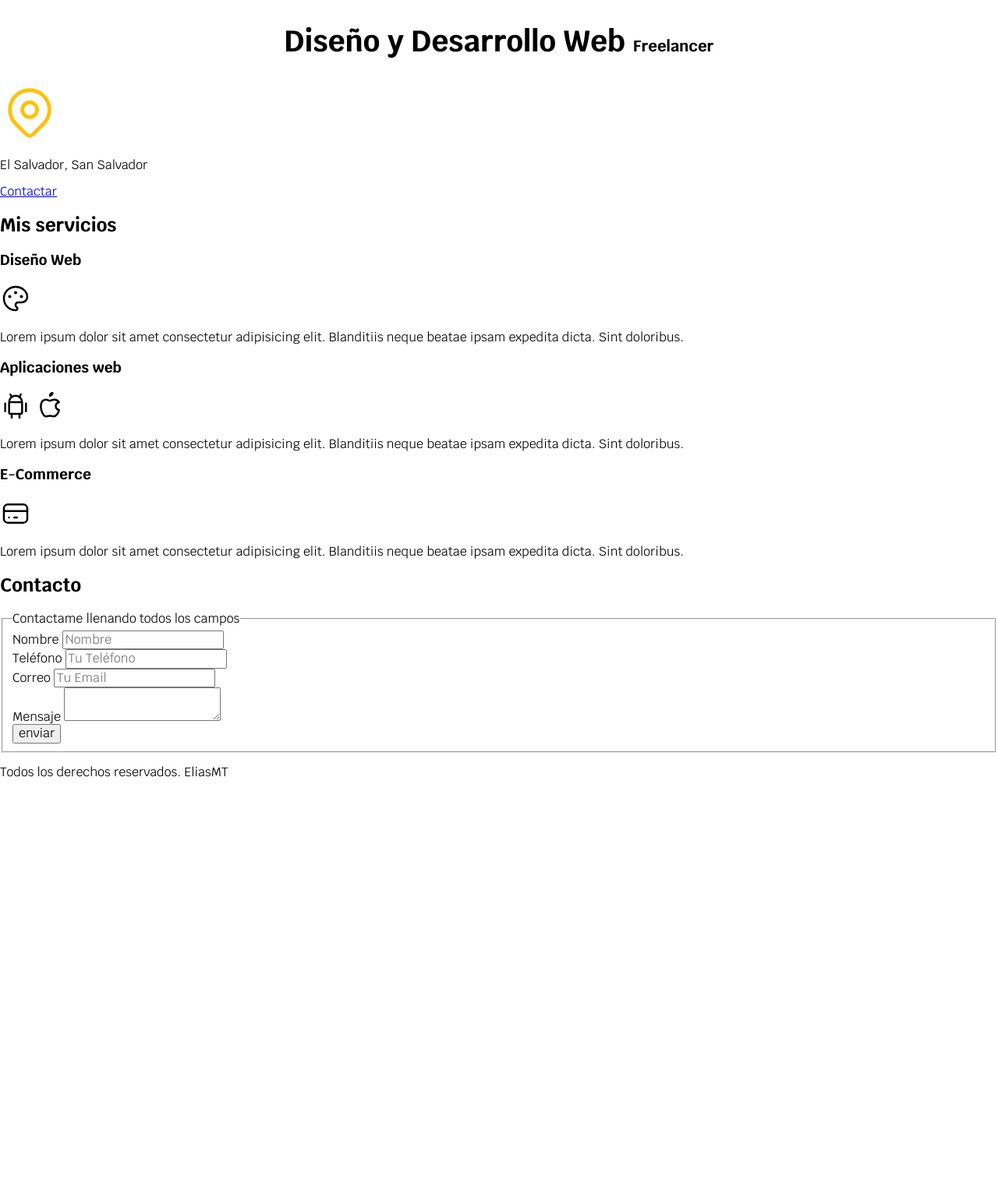
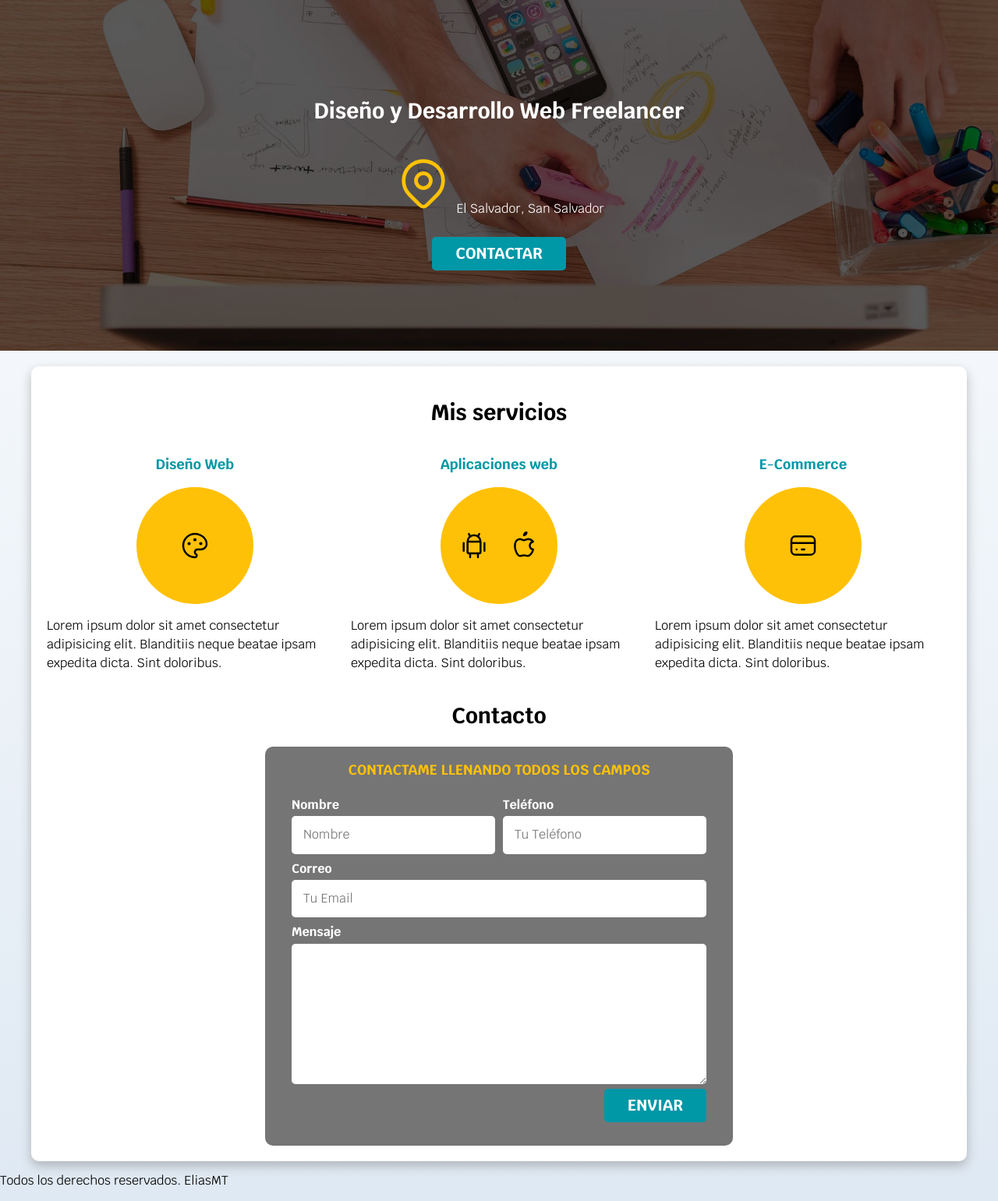
Before and after one commit to MatMT/DevWeb, a PHP site: page / in a window 1280 px wide. Shown: the part 138-1679 px from the top of the page at 78% size. Before the commit the page ends 1135 px from the top, so only its background shows below. Run offline with PHP 8.4, Linux system fonts and the light colour scheme.

Commit message:
Fin del primer Proyecto

```diff
--- a/Css/Style.css
+++ b/Css/Style.css
@@ -4,35 +4,107 @@
   --primario: #ffc107;
   --secundario: #0097a7;
   --gris: #757575;
-
   --font-principal: 3.8rem;
 }
 
+/* Globales */
 html {
-  font-size: 62.5%;
+  font-size: 62.5%; /* 1rem = 10px */
+  box-sizing: border-box; /* Hack para box-model */
+  scroll-snap-type: y mandatory;
 }
 
+/* Scroll Snap */
+.servicios,
+.nav-bg,
+.forms {
+  scroll-snap-align: center;
+  scroll-snap-stop: always;
+}
+
+*,
+*:before,
+*:after {
+  box-sizing: inherit;
+}
 body {
   font-family: "Krub", sans-serif;
   font-size: 16px;
-}
-
-/* 1rem = 10px */
-
-.titulo {
-  text-align: center;
-  font-size: var(--font-principal);
-}
-
-.titulo span {
-  font-size: 2rem;
+  background-image: linear-gradient(to top, #dfe9f3 0%, var(--blanco) 100%);
 }
 
 .contenedor {
   max-width: 120rem;
   margin: 0 auto;
 }
+.boton {
+  background-color: var(--secundario);
+  color: var(--blanco);
+  padding: 1rem 3rem;
+  margin-top: 1rem;
+  font-size: 2rem;
+  text-decoration: none;
+  text-transform: uppercase;
+  font-weight: bold;
+  border-radius: 0.5rem;
+  width: 90%;
+  text-align: center;
+  border: none;
+}
+@media (min-width: 768px) {
+  .boton {
+    width: auto;
+  }
+}
+.boton:hover {
+  cursor: pointer;
+}
 
+.sombra {
+  box-shadow: 0px 6px 14px 0px rgba(125, 125, 125, 0.49);
+  background-color: var(--blanco);
+  padding: 2rem;
+  border-radius: 1rem;
+}
+
+/* Tipografia */
+h1 {
+  font-size: 3.8rem;
+}
+h2 {
+  font-size: 2.8rem;
+}
+h3 {
+  font-size: 1.8rem;
+}
+h1,
+h2,
+h3 {
+  text-align: center;
+}
+
+/* Titulos */
+.titulo span {
+  font-size: 2rem;
+}
+
+/* Utilidades */
+.w-100 {
+  width: 100%;
+}
+@media (min-width: 768px) {
+  .w-100 {
+    width: auto;
+  }
+}
+.flex {
+  display: flex;
+}
+.alinear-derecha {
+  justify-content: flex-end;
+}
+
+/* Navegación principal */
 .nav-bg {
   background-color: var(--secundario);
 }
@@ -62,3 +134,137 @@ body {
   background-color: var(--primario);
   color: var(--oscuro);
 }
+
+/* Hero */
+.hero {
+  background-image: url(../Assets/Img/hero.jpg);
+  background-repeat: no-repeat;
+  background-size: cover;
+  height: 450px;
+  position: relative;
+  margin-bottom: 2rem;
+}
+
+.contenido-hero {
+  position: absolute;
+  /* background-color: rgb(0, 0, 0, 0.6); Anterior */
+  background-color: rgb(0 0 0 / 65%);
+  width: 100%;
+  height: 100%;
+  display: flex;
+  flex-direction: column;
+  align-items: center;
+  justify-content: center;
+}
+
+.contenido-hero h2,
+.contenido-hero p {
+  color: var(--blanco);
+}
+
+/* Servicios */
+
+@media (min-width: 768px) {
+  .servicios {
+    display: grid;
+    grid-template-columns: repeat(3, 1fr);
+    /* Equivalen a lo mismo
+    grid-template-columns: 33.3% 33.3% 33.3%;
+    grid-template-columns: 1fr 1fr 1fr;
+    */
+    column-gap: 1rem;
+  }
+}
+
+.servicio {
+  display: flex;
+  flex-direction: column;
+  align-items: center;
+}
+
+.servicio h3 {
+  text-align: center;
+  color: var(--secundario);
+  font-weight: bold;
+}
+
+.servicio p {
+  line-height: 1.5;
+}
+
+.servicio .icons {
+  height: 15rem;
+  width: 15rem;
+  background-color: var(--primario);
+  border-radius: 50%;
+  display: flex;
+  align-items: center;
+  justify-content: space-evenly;
+}
+
+/* Contactos */
+.forms {
+  background-color: var(--gris);
+  width: min(60rem, 100%); /* Utiliza el valor más pequeño*/
+  margin: 0 auto;
+  padding: 2rem;
+  border-radius: 1rem;
+}
+
+.forms fieldset {
+  border: none;
+}
+
+.forms legend {
+  text-align: center;
+  font-size: 1.8rem;
+  text-transform: uppercase;
+  font-weight: 700;
+  margin-bottom: 2rem;
+  color: var(--primario);
+}
+
+@media (min-width: 768px) {
+  .contenedor-campos {
+    display: grid;
+    grid-template-columns: repeat(2, 1fr);
+    grid-template-rows: auto auto 20rem;
+    column-gap: 1rem;
+  }
+
+  .campo:nth-child(3),
+  .campo:nth-child(4) {
+    grid-column: 1/3;
+  }
+}
+
+.campo {
+  margin-bottom: 1rem;
+}
+
+.campo label {
+  color: var(--blanco);
+  font-weight: bold;
+  margin-bottom: 0.5rem;
+  display: block;
+}
+
+.input-text {
+  width: 100%;
+  border: none;
+  padding: 1.5rem;
+  border-radius: 0.5rem;
+}
+
+.campo textarea {
+  height: 18rem;
+}
+
+.enviar .boton {
+  width: 100%;
+}
+
+/* Footer */
+
+footer {
+}
--- a/index.html
+++ b/index.html
@@ -25,10 +25,11 @@
             <a href="#">Contactos</a>
         </nav>
     </div>
-    <!-- <img src="Assets/Img/hero.jpg"> -->
 
-    <section>
-        <h2 class="titulo">Diseño y Desarrollo Web <span>Freelancer</span></h2>
+    <section class="hero">
+        <div class="contenido-hero">
+            <h2>Diseño y Desarrollo Web <span>Freelancer</span></h2>
+            <p>
                 <!-- Icono map  -->
                     <svg xmlns="http://www.w3.org/2000/svg" class="icon icon-tabler icon-tabler-map-pin" width="76" height="76" viewBox="0 0 24 24" stroke-width="1.5" stroke="#ffc107" fill="none" stroke-linecap="round" stroke-linejoin="round">
                     <path stroke="none" d="M0 0h24v24H0z" fill="none"/>
@@ -36,15 +37,19 @@
                     <path d="M17.657 16.657l-4.243 4.243a2 2 0 0 1 -2.827 0l-4.244 -4.243a8 8 0 1 1 11.314 0z" />
                     </svg>
                 <!--  -->
-        <p>El Salvador, San Salvador</p>
-
-        <a href="#">Contactar</a>
+                El Salvador, San Salvador
+            </p>
+            <a class="boton" href="#">Contactar</a>
+        </div> <!-- .contenido-hero -->
     </section>
 
-    <main>
+    <main class="contenedor sombra">
         <h2>Mis servicios</h2>
-        <section>
+
+        <div class="servicios">
+            <section class="servicio">
                 <h3>Diseño Web</h3>
+                <div class="icons">
                 <!-- Icono Palette  -->
                     <svg xmlns="http://www.w3.org/2000/svg" class="icon icon-tabler icon-tabler-palette" width="40" height="40" viewBox="0 0 24 24" stroke-width="1.5" stroke="#000000" fill="none" stroke-linecap="round" stroke-linejoin="round">
                         <path stroke="none" d="M0 0h24v24H0z" fill="none"/>
@@ -53,12 +58,13 @@
                         <circle cx="12" cy="7.5" r=".5" fill="currentColor" />
                         <circle cx="16.5" cy="10.5" r=".5" fill="currentColor" />
                     </svg>
-            <!--  -->
+                </div> <!-- icons-->
                 <p>Lorem ipsum dolor sit amet consectetur adipisicing elit. Blanditiis neque beatae ipsam expedita dicta. Sint doloribus.</p>
             </section>
 
-        <section>
+            <section class="servicio">
                 <h3>Aplicaciones web</h3>
+                <div class="icons">
                 <!-- Icon Android -->
                     <svg xmlns="http://www.w3.org/2000/svg" class="icon icon-tabler icon-tabler-brand-android" width="40" height="40" viewBox="0 0 24 24" stroke-width="1.5" stroke="#000000" fill="none" stroke-linecap="round" stroke-linejoin="round">
                         <path stroke="none" d="M0 0h24v24H0z" fill="none"/>
@@ -70,19 +76,19 @@
                         <line x1="9" y1="18" x2="9" y2="21" />
                         <line x1="15" y1="18" x2="15" y2="21" />
                     </svg>
-
                 <!-- Icon Apple -->
                     <svg xmlns="http://www.w3.org/2000/svg" class="icon icon-tabler icon-tabler-brand-apple" width="40" height="40" viewBox="0 0 24 24" stroke-width="1.5" stroke="#000000" fill="none" stroke-linecap="round" stroke-linejoin="round">
                         <path stroke="none" d="M0 0h24v24H0z" fill="none"/>
                         <path d="M9 7c-3 0 -4 3 -4 5.5c0 3 2 7.5 4 7.5c1.088 -.046 1.679 -.5 3 -.5c1.312 0 1.5 .5 3 .5s4 -3 4 -5c-.028 -.01 -2.472 -.403 -2.5 -3c-.019 -2.17 2.416 -2.954 2.5 -3c-1.023 -1.492 -2.951 -1.963 -3.5 -2c-1.433 -.111 -2.83 1 -3.5 1c-.68 0 -1.9 -1 -3 -1z" />
                         <path d="M12 4a2 2 0 0 0 2 -2a2 2 0 0 0 -2 2" />
                     </svg>
-            <!--  -->
+                </div> <!-- icons-->
                 <p>Lorem ipsum dolor sit amet consectetur adipisicing elit. Blanditiis neque beatae ipsam expedita dicta. Sint doloribus.</p>
             </section>
 
-        <section>
+            <section class="servicio">
                 <h3>E-Commerce</h3>
+                <div class="icons">
                 <!-- Icon card -->
                     <svg xmlns="http://www.w3.org/2000/svg" class="icon icon-tabler icon-tabler-credit-card" width="40" height="40" viewBox="0 0 24 24" stroke-width="1.5" stroke="#000000" fill="none" stroke-linecap="round" stroke-linejoin="round">
                         <path stroke="none" d="M0 0h24v24H0z" fill="none"/>
@@ -91,42 +97,43 @@
                         <line x1="7" y1="15" x2="7.01" y2="15" />
                         <line x1="11" y1="15" x2="13" y2="15" />
                     </svg>
-            <!--  -->
+                </div>
                 <p>Lorem ipsum dolor sit amet consectetur adipisicing elit. Blanditiis neque beatae ipsam expedita dicta. Sint doloribus.</p>
             </section>
-    </main>
+        </div> <!-- .servicios -->
 
         <section>
             <h2>Contacto</h2>
-        <form>
+            <form class="forms">
                 <fieldset>
                     <legend>Contactame llenando todos los campos</legend>
-                <div>
+                    <div class="contenedor-campos">
+                        <div class="campo">
                             <label>Nombre</label>
-                    <input type="text" placeholder="Nombre">
+                            <input class="input-text" type="text" placeholder="Nombre">
                         </div>
-                <div>
+                        <div class="campo">
                             <label>Teléfono</label>
-                    <input type="tel" placeholder="Tu Teléfono">
+                            <input class="input-text" type="tel" placeholder="Tu Teléfono">
                         </div>
-                <div>
+                        <div class="campo">
                             <label>Correo</label>
-                    <input type="email" placeholder="Tu Email">
+                            <input class="input-text" type="email" placeholder="Tu Email">
                         </div>
-                <div>
+                        <div class="campo">
                             <label>Mensaje</label>
-                    <textarea></textarea>
+                            <textarea class="input-text"></textarea>
                         </div>
-                <div>
-                    <input type="submit" value="enviar">
+                    </div> <!-- .contendor-campos -->
+                        <div class="alinear-derecha flex">
+                            <input class="boton w-100" type="submit" value="enviar">
                         </div>
                 </fieldset>
             </form>
         </section>
-
+    </main>
         <footer>
             <p>Todos los derechos reservados. EliasMT</p>
         </footer>
-
 </body>
 </html>
```
Lines whose indentation alone changed are shown as unchanged.
